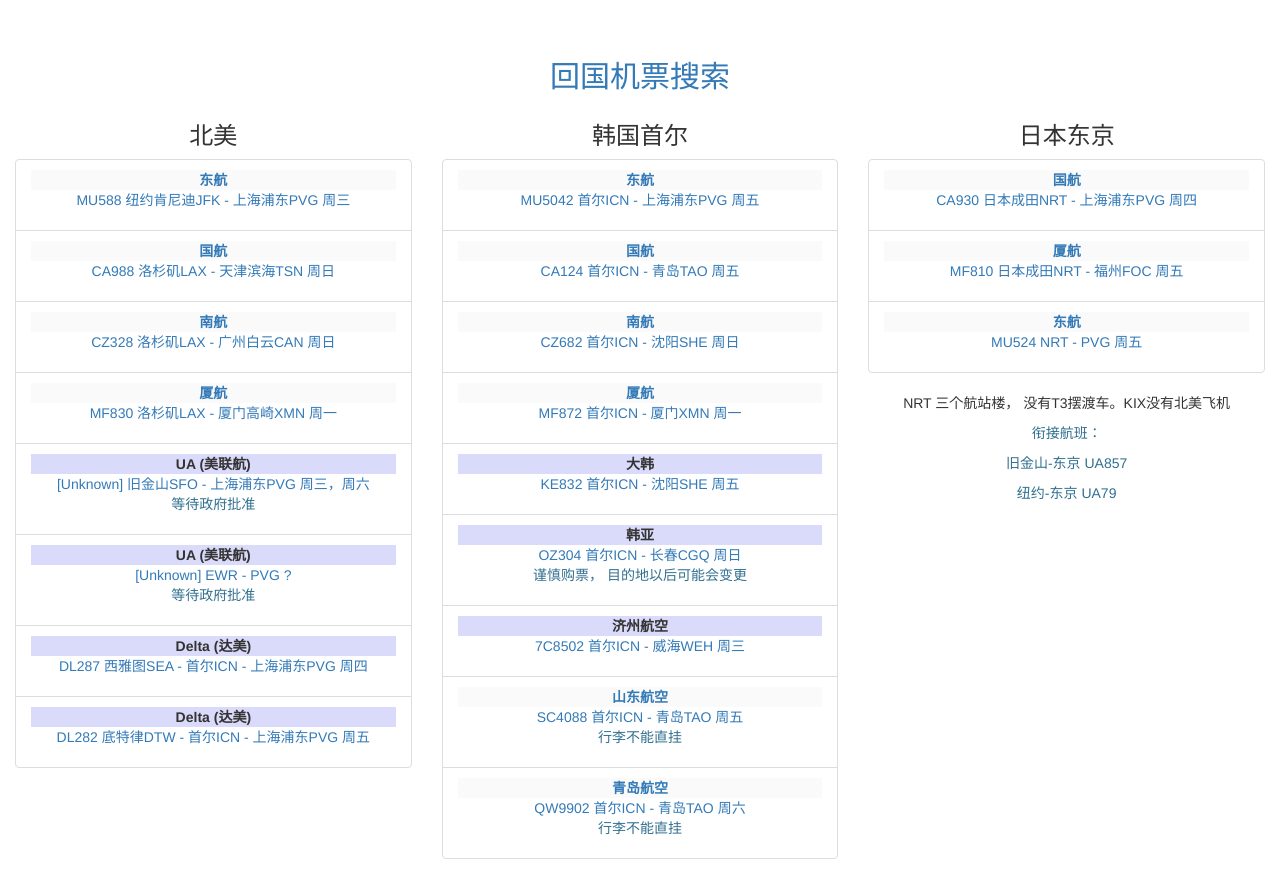
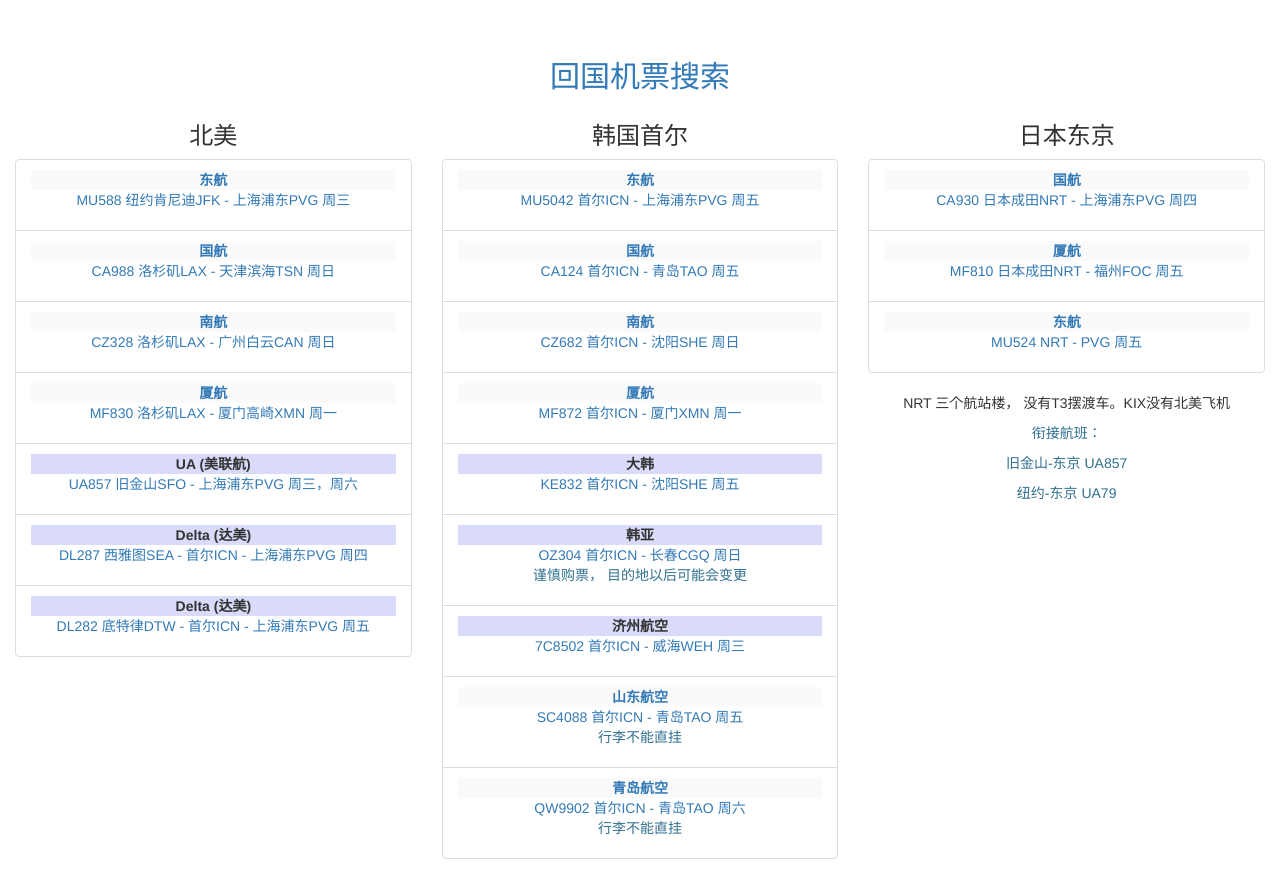
Before and after one commit to cyang019/plane-ticket-tracker, a Vue app: page / in a window 1280 px wide. Built offline with nearby package versions, Linux system fonts and the light colour scheme.

Commit message:
page to chinese

```diff
--- a/src/components/FlightFromKorea.vue
+++ b/src/components/FlightFromKorea.vue
@@ -57,7 +57,7 @@
             origCode: '首尔ICN',
             destCode: '沈阳SHE',
             date: '周五',
-            searchLink: 'https://www.koreanair.com/global/en/booking/xiow.html#date-select?paramStrgKey=BOOKING_GATE&isScheduleDriven=false&inflowroute=quickBooking'
+            searchLink: 'https://www.koreanair.com/global/zh_cn.html'
           },
           {
             name: '韩亚',
@@ -65,7 +65,7 @@
             origCode: '首尔ICN',
             destCode: '长春CGQ',
             date: '周日',
-            searchLink: 'https://flyasiana.com/I/CN/CH/RevenueInternationalFareDrivenFlightsSelect.do?E5FdPzdU0umQbR8TUcsLYQ===1596141961',
+            searchLink: 'https://flyasiana.com/C/CN/CH/index',
             note: '谨慎购票， 目的地以后可能会变更'
           },
           {
--- a/src/components/FlightFromUsa.vue
+++ b/src/components/FlightFromUsa.vue
@@ -53,21 +53,12 @@
           },
           {
             name: 'UA (美联航)',
-            flight: '[Unknown]',
+            flight: 'UA857',
             origCode: '旧金山SFO',
             destCode: '上海浦东PVG',
             date: '周三，周六',
-            searchLink: 'https://www.united.com/ual/en/CN/flight-search/book-a-flight/results/rev?f=SFO&t=PVG&d=2020-08-05&tt=1&sc=7&px=2&taxng=1&newHP=True&idx=1',
-            note: '等待政府批准'
-          },
-          {
-            name: 'UA (美联航)',
-            flight: '[Unknown]',
-            origCode: 'EWR',
-            destCode: 'PVG',
-            date: '?',
-            searchLink: 'https://www.united.com/ual/en/CN/flight-search/book-a-flight/results/rev?f=EWR&t=PVG&d=2020-08-05&tt=1&sc=7&px=2&taxng=1&newHP=True&idx=1',
-            note: '等待政府批准'
+            searchLink: 'https://www.united.com/zh-hans/cn',
+            note: ''
           },
           {
             name: 'Delta (达美)',
@@ -75,7 +66,7 @@
             origCode: '西雅图SEA - 首尔ICN',
             destCode: '上海浦东PVG',
             date: '周四',
-            searchLink: 'https://www.delta.com/flight-search/search-results?cacheKeySuffix=9e14dd4b-bb96-41c2-b81e-de740be37b86'
+            searchLink: 'https://zh.delta.com/cn/zh'
           },
           {
             name: 'Delta (达美)',
@@ -83,7 +74,7 @@
             origCode: '底特律DTW - 首尔ICN',
             destCode: '上海浦东PVG',
             date: '周五',
-            searchLink: 'https://www.delta.com/flight-search/search-results?cacheKeySuffix=06c6aa0b-b2b6-4544-8826-31851b0f23a9'
+            searchLink: 'https://zh.delta.com/cn/zh'
           }
         ]
       }
```
